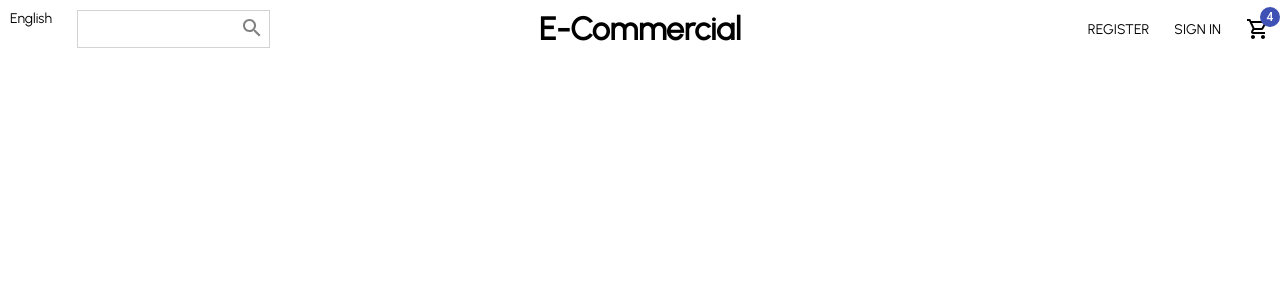
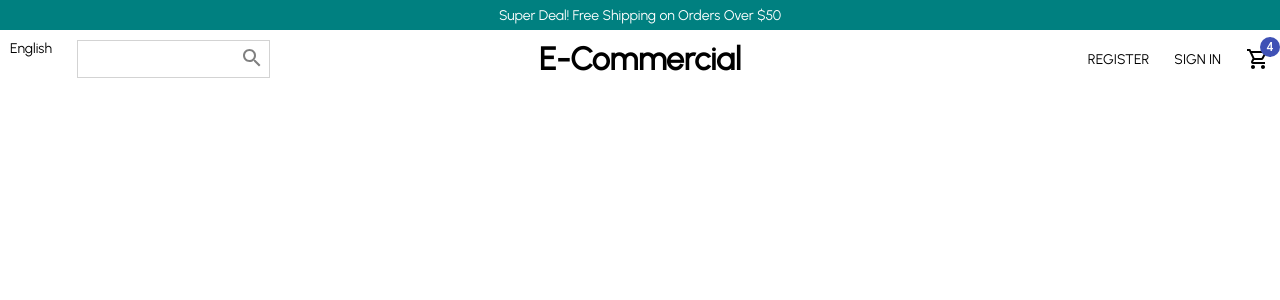
Before and after one commit to sakthiveltsmr/E-Commercial, a React (Create React App) app: page / in a window 1280 px wide. Shown: the top 300 px of the page. Built offline with nearby package versions, Linux system fonts and the light colour scheme.

Commit message:
Announcement

```diff
--- /dev/null
+++ b/src/component/Annnouncement.jsx
@@ -0,0 +1,15 @@
+import styled from "styled-components";
+const Container = styled.div`
+  height: 30px;
+  background-color: teal;
+  color: white;
+  display: flex;
+  align-items: center;
+  justify-content: center;
+  font-size: 14px;
+  font-weight: 500;
+`;
+
+export const Annnouncement = () => {
+  return <Container>Super Deal! Free Shipping on Orders Over $50</Container>;
+};
--- a/src/pages/Home.jsx
+++ b/src/pages/Home.jsx
@@ -1,9 +1,11 @@
 import React from "react";
+import { Annnouncement } from "../component/Annnouncement";
 import Navbar from "../component/Navbar";
 
 export default function Home() {
   return (
     <div>
+      <Annnouncement />
       <Navbar />
     </div>
   );
```
